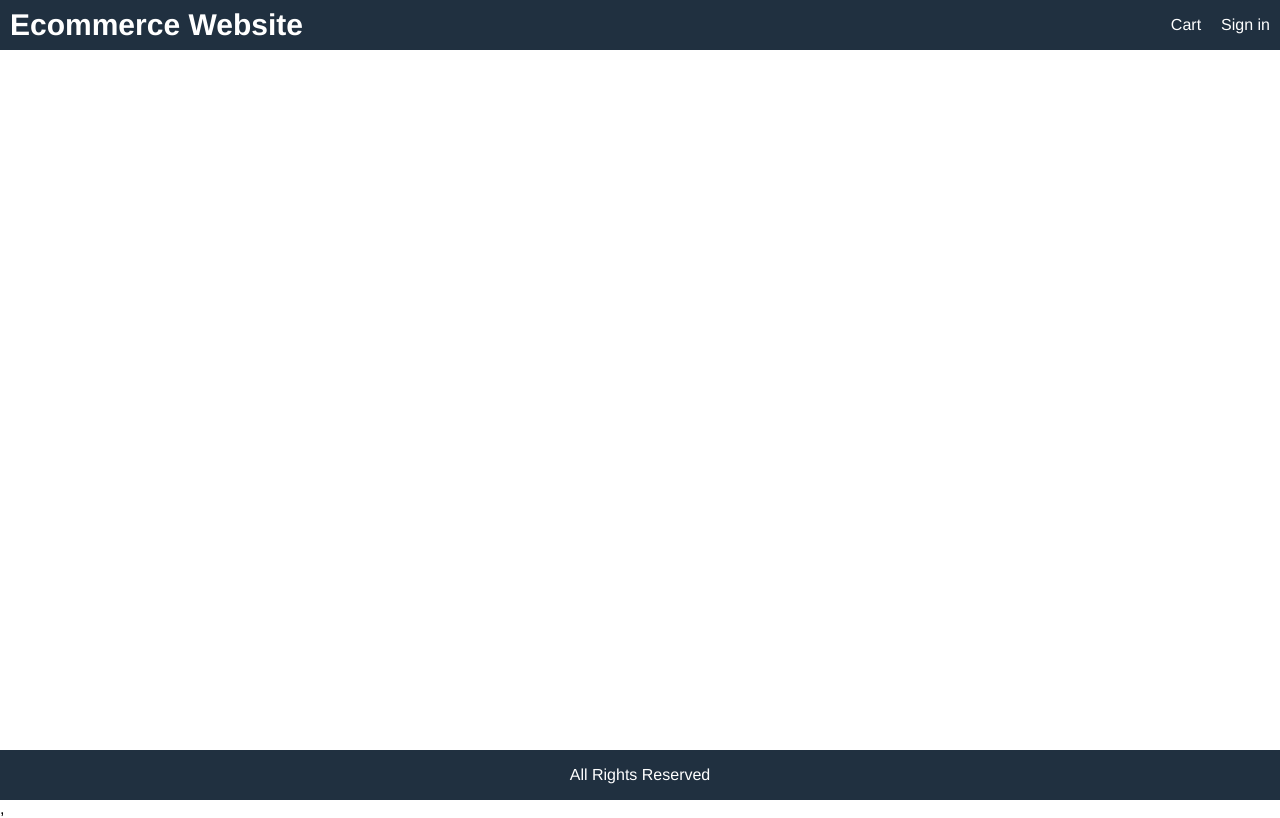
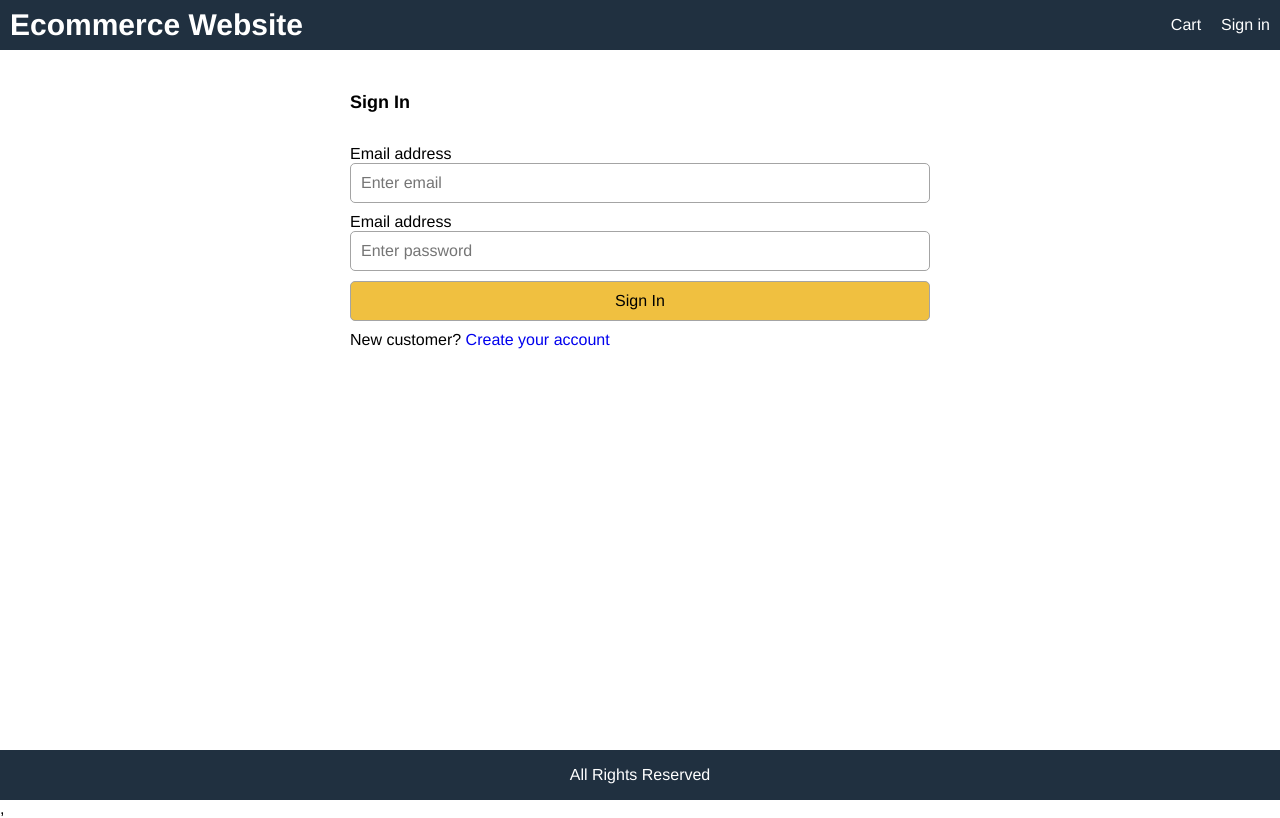
Before and after one commit to sakew/ecommerce-website, a React (Create React App) app in the folder frontend/: page /signin in a window 1280 px wide. Built offline with nearby package versions, Linux system fonts and the light colour scheme; the HTML template or start-up script is replaced by a standard one.

Commit message:
added Sign In screen view and designed html form in SigninScreen.js, added routes to /signin in App.js, and styling in index.css

```diff
--- a/frontend/src/App.js
+++ b/frontend/src/App.js
@@ -4,6 +4,7 @@ import { BrowserRouter, Link, Route } from "react-router-dom";
 import CartScreen from "./screens/CartScreen";
 import HomeScreen from "./screens/HomeScreen";
 import ProductScreen from "./screens/ProductScreen";
+import SigninScreen from "./screens/SigninScreen";
 
 function App() {
   const cart = useSelector((state) => state.cart);
@@ -31,6 +32,7 @@ function App() {
         <main>
           <Route path="/cart/:id?" component={CartScreen}></Route>
           <Route path="/product/:id" component={ProductScreen}></Route>
+          <Route path="/signin" component={SigninScreen}></Route>
           <Route path="/" component={HomeScreen} exact></Route>
         </main>
         <footer className="row center">All Rights Reserved</footer>
--- a/frontend/src/index.css
+++ b/frontend/src/index.css
@@ -223,3 +223,21 @@ img.large {
   color: #a02020;
   background-color: #ffe0e0e0;
 }
+
+/* Form */
+
+.form {
+  max-width: 60rem;
+  margin: 0 auto;
+}
+
+.form > div {
+  display: flex;
+  flex-direction: column;
+  margin: 1rem;
+}
+
+.form-label {
+  margin: 1rem 0;
+  display: block;
+}
--- /dev/null
+++ b/frontend/src/screens/SigninScreen.js
@@ -0,0 +1,50 @@
+import React, { useState } from "react";
+import { Link } from "react-router-dom";
+
+export default function SigninScreen() {
+  const [email, setEmail] = useState("");
+  const [password, setPassword] = useState("");
+  const submitHandler = (event) => {
+    event.preventDefault();
+    // TODO : signin action
+  };
+  return (
+    <div>
+      <form className="form" onSubmit={submitHandler}>
+        <div>
+          <h1>Sign In</h1>
+        </div>
+        <div htmlFor="email">
+          Email address
+          <input
+            type="email"
+            placeholder="Enter email"
+            required
+            onChange={(event) => setEmail(event.target.value)}
+          ></input>
+        </div>
+        <div htmlFor="password">
+          Email address
+          <input
+            type="password"
+            placeholder="Enter password"
+            required
+            onChange={(event) => setPassword(event.target.value)}
+          ></input>
+        </div>
+        <div>
+          <label />
+          <button className="primary" type="submit">
+            Sign In
+          </button>
+        </div>
+        <div>
+          <label />
+          <div>
+            New customer? <Link to="/register">Create your account</Link>
+          </div>
+        </div>
+      </form>
+    </div>
+  );
+}
```
